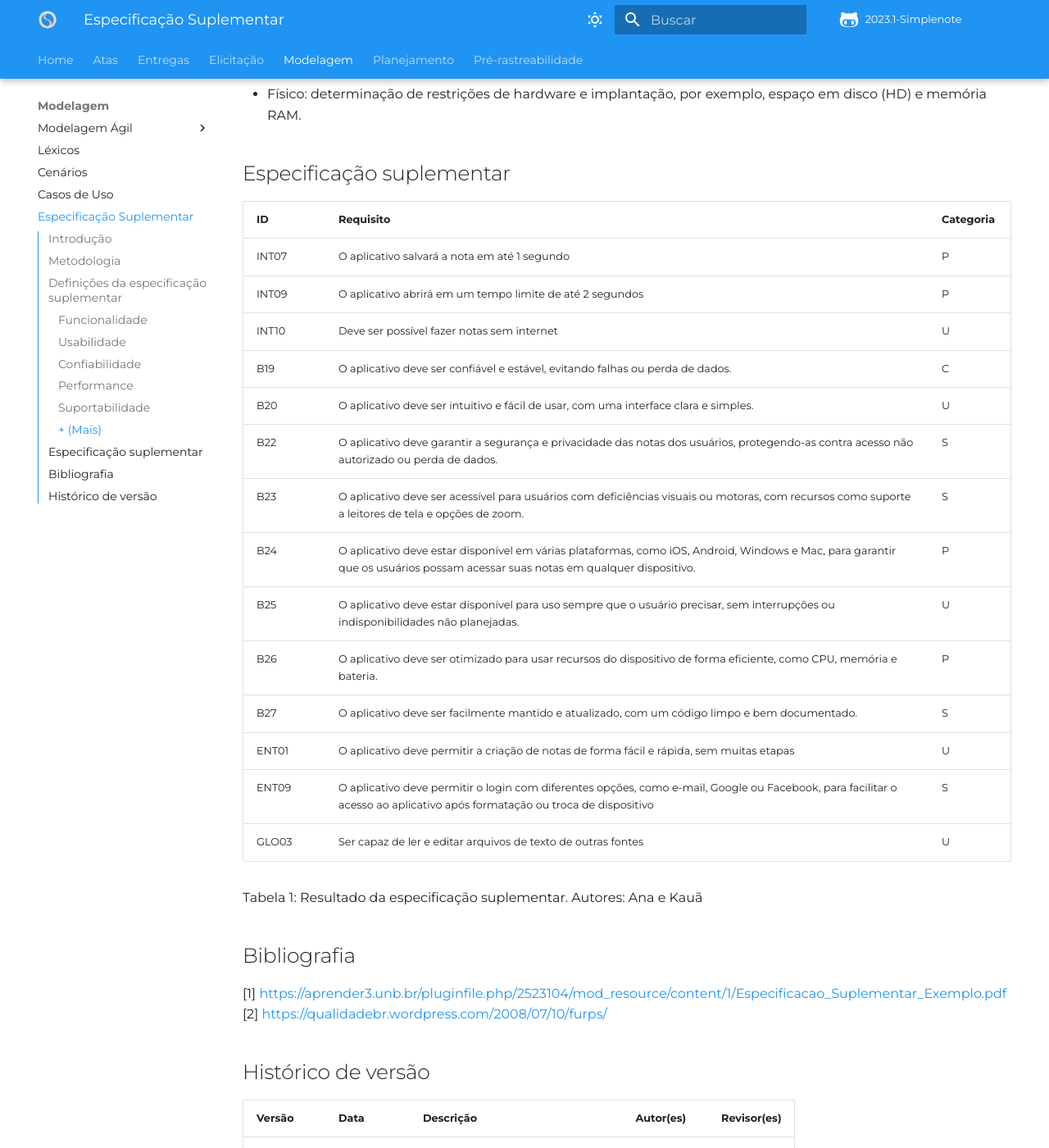
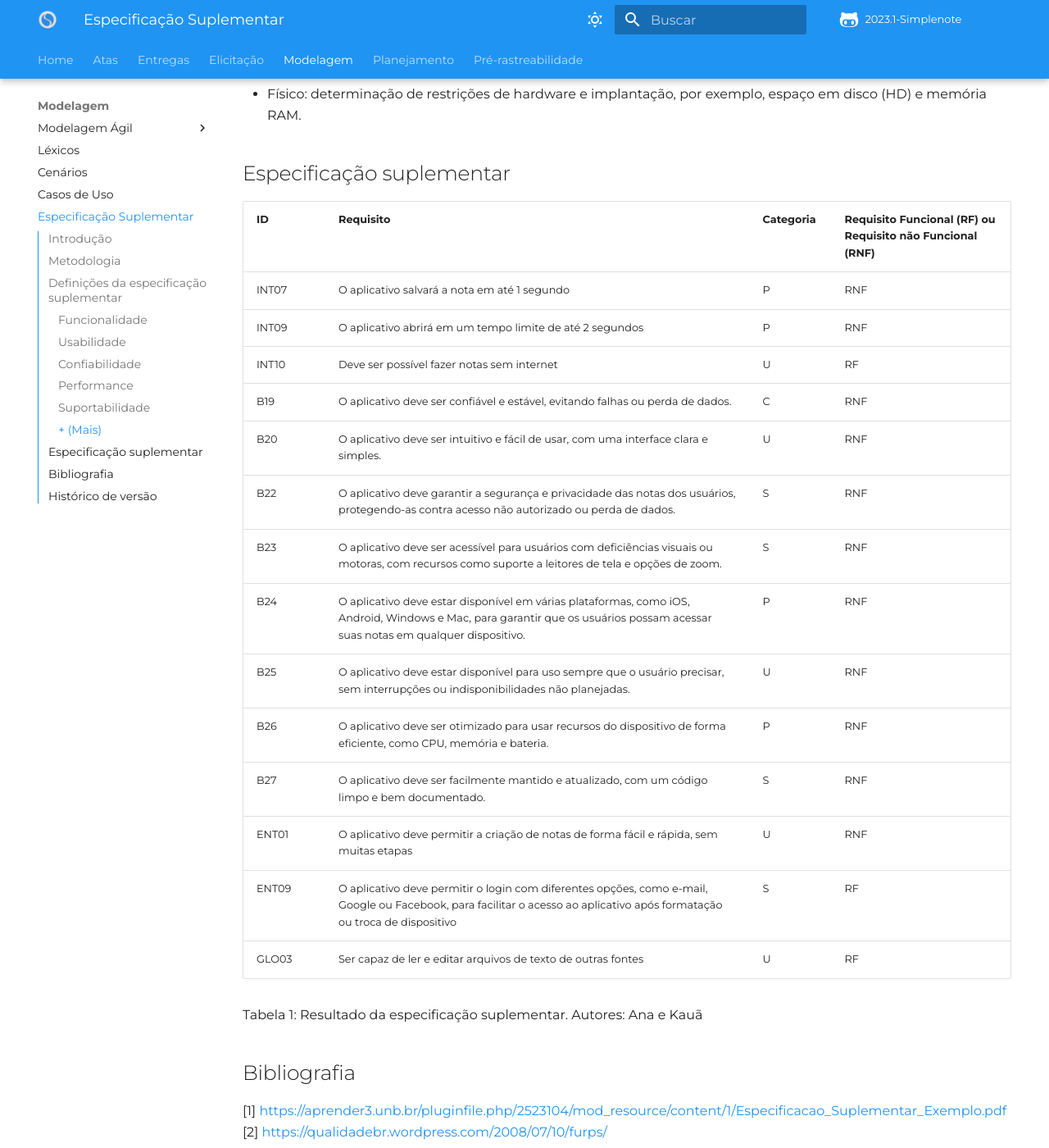
Before and after one commit to Requisitos-de-Software/2023.1-Simplenote, an MkDocs documentation site: the page built from docs/modelagem/especificacao_suplementar.md, in a window 1280 px wide and 1400 px high, scrolled down 2453 px. Shown: the whole window at 82% size. Built offline with MkDocs 1.6.1 and Material for MkDocs 9.7.7, drawn with Linux system fonts in a browser that asks for light colours; some web fonts are replaced; comment, search, counter and statistics services are not loaded; some of the changed text lies outside the part shown.

Commit message:
#50 Update especificacao_suplementar.md

```diff
--- a/docs/modelagem/especificacao_suplementar.md
+++ b/docs/modelagem/especificacao_suplementar.md
@@ -78,22 +78,22 @@
 
 ## Especificação suplementar
 
-| ID    | Requisito                                                                                                                                                                    | Categoria |
-| ----- | ---------------------------------------------------------------------------------------------------------------------------------------------------------------------------- | --------- |
-| INT07 | O aplicativo salvará a nota em até 1 segundo                                                                                                                                 | P         |
-| INT09 | O aplicativo abrirá em um tempo limite de até 2 segundos                                                                                                                     | P         |
-| INT10 | Deve ser possível fazer notas sem internet                                                                                                                                   | U         |
-| B19   | O aplicativo deve ser confiável e estável, evitando falhas ou perda de dados.                                                                                                | C         |
-| B20   | O aplicativo deve ser intuitivo e fácil de usar, com uma interface clara e simples.                                                                                          | U         |
-| B22   | O aplicativo deve garantir a segurança e privacidade das notas dos usuários, protegendo-as contra acesso não autorizado ou perda de dados.                                   | S         |
-| B23   | O aplicativo deve ser acessível para usuários com deficiências visuais ou motoras, com recursos como suporte a leitores de tela e opções de zoom.                            | S         |
-| B24   | O aplicativo deve estar disponível em várias plataformas, como iOS, Android, Windows e Mac, para garantir que os usuários possam acessar suas notas em qualquer dispositivo. | P         |
-| B25   | O aplicativo deve estar disponível para uso sempre que o usuário precisar, sem interrupções ou indisponibilidades não planejadas.                                            | U         |
-| B26   | O aplicativo deve ser otimizado para usar recursos do dispositivo de forma eficiente, como CPU, memória e bateria.                                                           | P         |
-| B27   | O aplicativo deve ser facilmente mantido e atualizado, com um código limpo e bem documentado.                                                                                | S         |
-| ENT01 | O aplicativo deve permitir a criação de notas de forma fácil e rápida, sem muitas etapas                                                                                     | U         |
-| ENT09 | O aplicativo deve permitir o login com diferentes opções, como e-mail, Google ou Facebook, para facilitar o acesso ao aplicativo após formatação ou troca de dispositivo     | S         |
-| GLO03 | Ser capaz de ler e editar arquivos de texto de outras fontes                                                                                                                 | U         |
+| ID    | Requisito   | Categoria | Requisito Funcional (RF) ou Requisito não Funcional (RNF) |
+| ----- | ----------- | --------- | ----------------------------------------------------- |
+| INT07 | O aplicativo salvará a nota em até 1 segundo  | P       | RNF |
+| INT09 | O aplicativo abrirá em um tempo limite de até 2 segundos  | P         | RNF |
+| INT10 | Deve ser possível fazer notas sem internet   | U         | RF |
+| B19   | O aplicativo deve ser confiável e estável, evitando falhas ou perda de dados.  | C         | RNF |
+| B20   | O aplicativo deve ser intuitivo e fácil de usar, com uma interface clara e simples.  | U         | RNF |
+| B22   | O aplicativo deve garantir a segurança e privacidade das notas dos usuários, protegendo-as contra acesso não autorizado ou perda de dados.  | S         | RNF |
+| B23   | O aplicativo deve ser acessível para usuários com deficiências visuais ou motoras, com recursos como suporte a leitores de tela e opções de zoom. | S    | RNF |
+| B24   | O aplicativo deve estar disponível em várias plataformas, como iOS, Android, Windows e Mac, para garantir que os usuários possam acessar suas notas em qualquer dispositivo. | P         | RNF |
+| B25   | O aplicativo deve estar disponível para uso sempre que o usuário precisar, sem interrupções ou indisponibilidades não planejadas. | U         | RNF |
+| B26   | O aplicativo deve ser otimizado para usar recursos do dispositivo de forma eficiente, como CPU, memória e bateria.   | P    | RNF |
+| B27   | O aplicativo deve ser facilmente mantido e atualizado, com um código limpo e bem documentado.      | S         | RNF |
+| ENT01 | O aplicativo deve permitir a criação de notas de forma fácil e rápida, sem muitas etapas   | U         | RNF |
+| ENT09 | O aplicativo deve permitir o login com diferentes opções, como e-mail, Google ou Facebook, para facilitar o acesso ao aplicativo após formatação ou troca de dispositivo     | S         | RF |
+| GLO03 | Ser capaz de ler e editar arquivos de texto de outras fontes       | U       | RF |
 
 Tabela 1: Resultado da especificação suplementar.
 Autores: Ana e Kauã
```
Also changed, not shown: other parts of docs/modelagem/especificacao_suplementar.md (+1 -0 lines).
